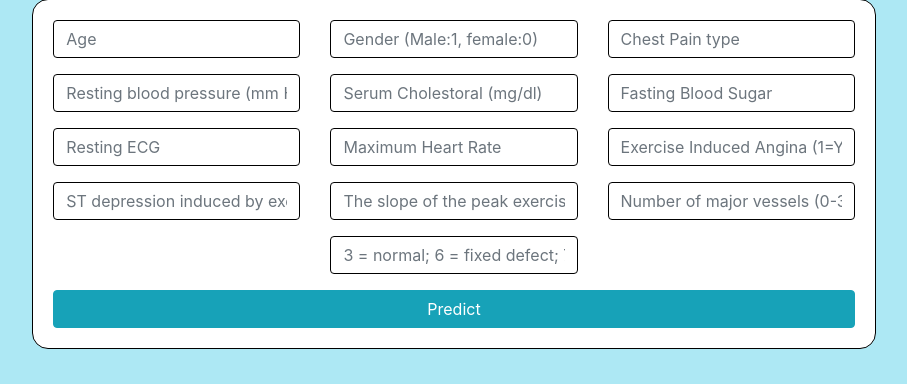
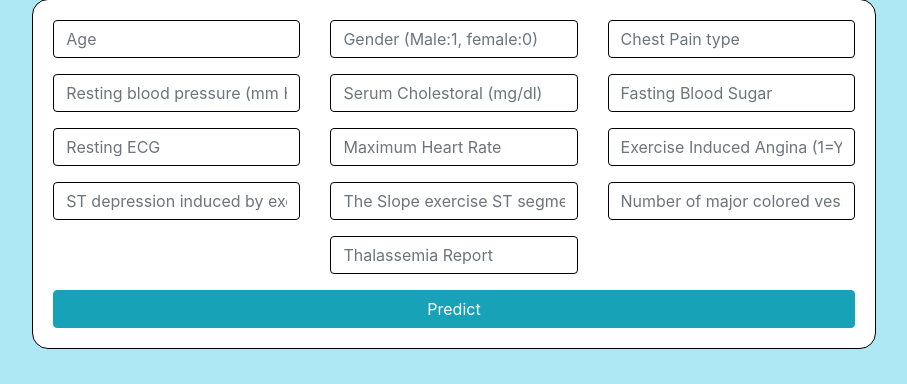
Before and after one commit to BhakeSart/HealthOrzo, a Flask app: page /heart in a window 1280 px wide. Shown: the part 201-585 px from the top of the page, without its empty margins (186-1093 px from the left). Run offline with Flask 2, Linux system fonts and the light colour scheme; some libraries are stand-ins or nearby versions.

Commit message:
All done , Completegit status

```diff
--- a/templates/heart.html
+++ b/templates/heart.html
@@ -168,19 +168,19 @@
                             <div class="col-md-4">
                                 <div class="form-group">
                                     <input style="border: 1px solid black;" class="form-control" type="text"
-                                        name="oldpeak" placeholder="ST depression induced by exercise relative to rest">
+                                        name="oldpeak" placeholder="ST depression induced by exercise">
                                 </div>
                             </div>
                             <div class="col-md-4">
                                 <div class="form-group">
                                     <input style="border: 1px solid black;" class="form-control" type="text"
-                                        name="slope" placeholder="The slope of the peak exercise ST segment">
+                                        name="slope" placeholder="The Slope exercise ST segment">
                                 </div>
                             </div>
                             <div class="col-md-4">
                                 <div class="form-group">
                                     <input style="border: 1px solid black;" class="form-control" type="text" name="ca"
-                                        placeholder="Number of major vessels (0-3) colored by flourosopy">
+                                        placeholder="Number of major colored vessels (0-3) ">
                                 </div>
                             </div>
                         </div>
@@ -189,7 +189,7 @@
                             <div class="col-md-4">
                                 <div class="form-group">
                                     <input style="border: 1px solid black;" class="form-control" type="text" name="thal"
-                                        placeholder="3 = normal; 6 = fixed defect; 7 = reversable defect">
+                                        placeholder="Thalassemia Report">
                                 </div>
                             </div>
                             <div class="col-md-4"></div>
```
Also changed, not shown: 3 other files.
